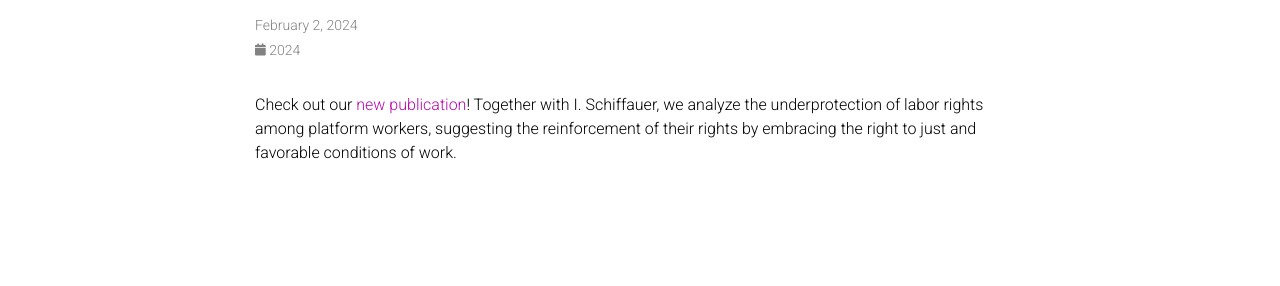
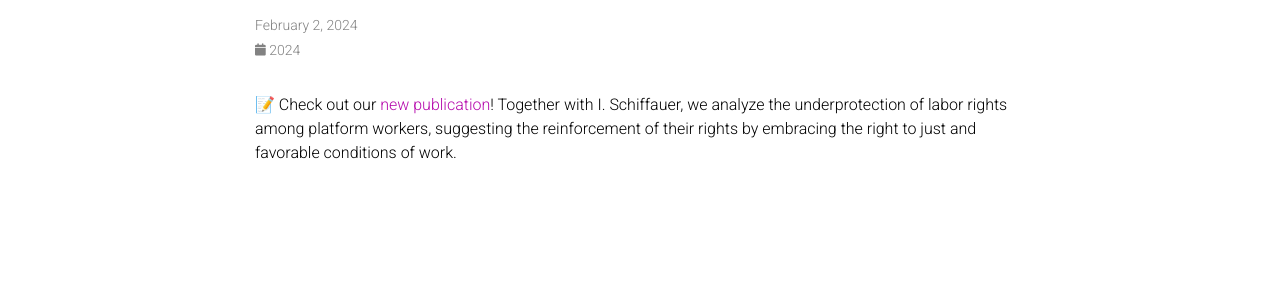
Before and after one commit to lszoszk/lszoszk.github.io, a Jekyll site: the page built from _news/announcement_4.md, in a window 1280 px wide. Shown: the part 146-432 px from the top of the page. Built offline with Jekyll 4.4.1, drawn with Linux system fonts in a browser that asks for light colours; full-size pictures stand in for the smaller copies a plugin makes; comment, search, counter and statistics services are not loaded; a style sheet for code colours, icons or effects is not loaded.

Commit message:
Update of news

```diff
--- a/_config.yml
+++ b/_config.yml
@@ -176,7 +176,7 @@
 announcements:
   enabled: true
   scrollable: true # adds a vertical scroll bar if there are more than 3 news items
-  limit: 5 # leave blank to include all the news in the `_news` folder
+  limit: 4 # leave blank to include all the news in the `_news` folder
 
 latest_posts:
   enabled: true
--- a/_news/announcement_4.md
+++ b/_news/announcement_4.md
@@ -5,4 +5,4 @@
 related_posts: false
 ---
 
-Check out our <a href="https://zenodo.org/records/10568812">new publication</a>! Together with I. Schiffauer, we analyze the underprotection of labor rights among platform workers, suggesting the reinforcement of their rights by embracing the right to just and favorable conditions of work.
+📝 Check out our <a href="https://zenodo.org/records/10568812">new publication</a>! Together with I. Schiffauer, we analyze the underprotection of labor rights among platform workers, suggesting the reinforcement of their rights by embracing the right to just and favorable conditions of work.
```
